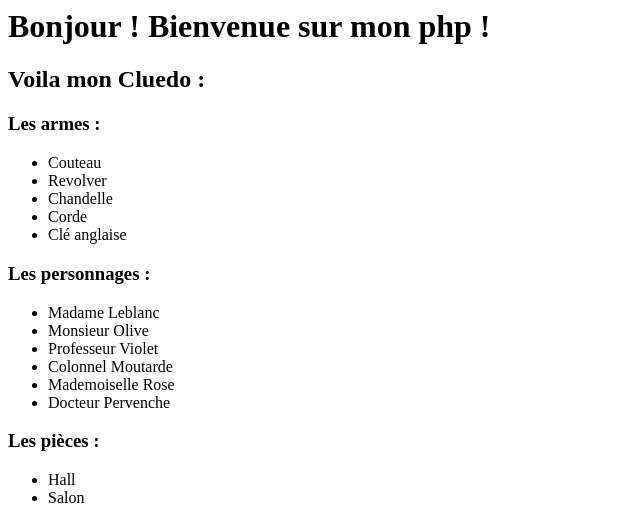
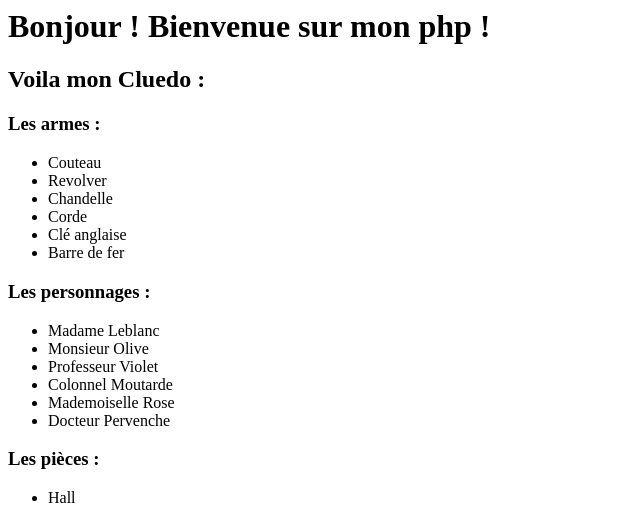
Before and after one commit to MaximeHenault/Php, a PHP site: page / in a window 1280 px wide. Shown: the top 505 px of the page, without its empty margins (0-640 px from the left). Run offline with PHP 8.4, Linux system fonts and the light colour scheme.

Commit message:
Update index.php

```diff
--- a/index.php
+++ b/index.php
@@ -8,6 +8,7 @@
     <li>Chandelle</li>
     <li>Corde</li>
     <li>Clé anglaise</li>
+    <li>Barre de fer</li>
     </ul>";
     echo "<h3>Les personnages :</h3>";
     echo "<ul>
```
